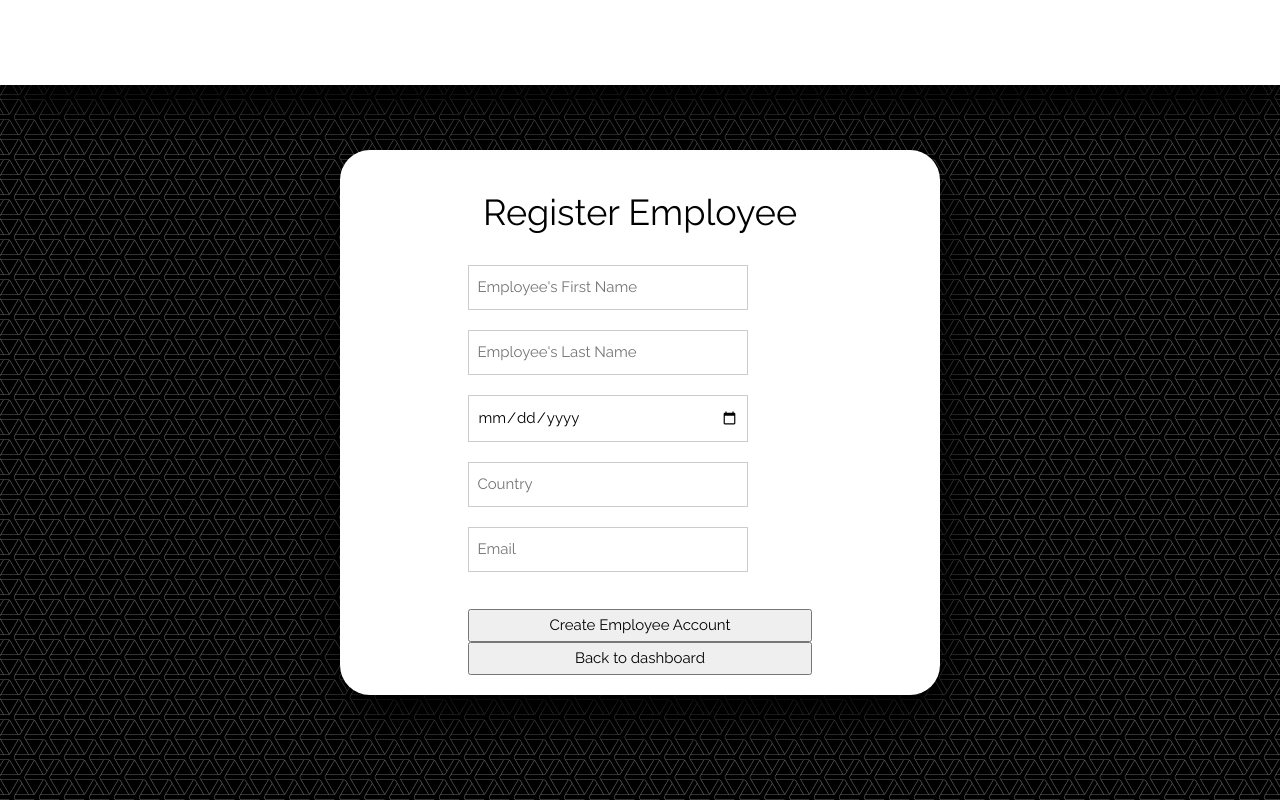
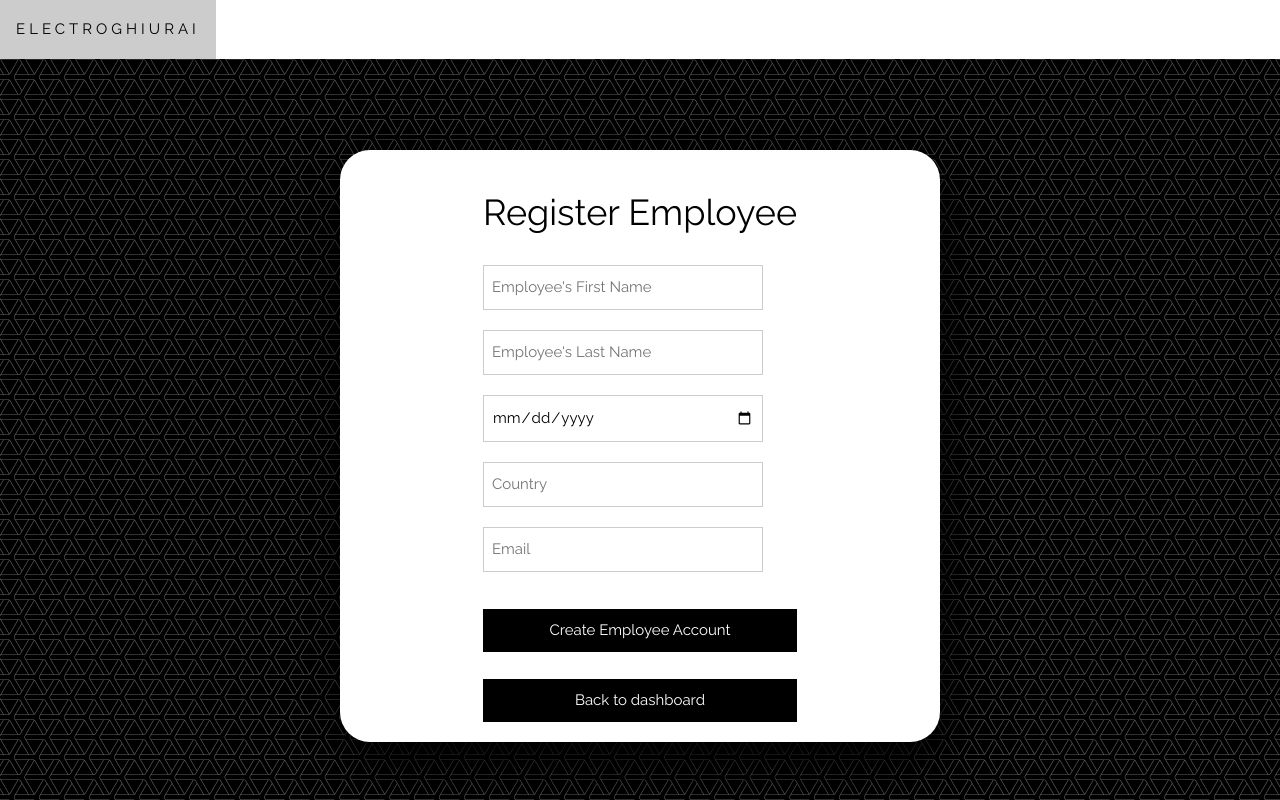
Before and after one commit to Dariusalba/electro-ghiurai-frontend, a React (Create React App) app: page /manager/employee/account in a window 1280 px wide. Built offline with nearby package versions, Linux system fonts and the light colour scheme.

Commit message:
employeeaccdone

```diff
--- a/src/pages/EmployeeAccountCreation.jsx
+++ b/src/pages/EmployeeAccountCreation.jsx
@@ -67,7 +67,7 @@ const EmployeeAccountCreation = () => {
 
   const notifyUserExists = () =>
     toast.error('❌ Username already exists!', {
-      position: "top-right",
+      position: "bottom-right",
       autoClose: 5000,
       hideProgressBar: false,
       closeOnClick: true,
@@ -84,7 +84,7 @@ const EmployeeAccountCreation = () => {
 
   const emailNotValid = () =>
     toast.error('❌ Please enter a valid email address!', {
-      position: "top-right",
+      position: "bottom-right",
       autoClose: 5000,
       hideProgressBar: false,
       closeOnClick: true,
@@ -96,7 +96,7 @@ const EmployeeAccountCreation = () => {
 
   const countryNotValid = () =>
     toast.error('❌ Please enter a valid country!', {
-      position: "top-right",
+      position: "bottom-right",
       autoClose: 5000,
       hideProgressBar: false,
       closeOnClick: true,
@@ -108,7 +108,7 @@ const EmployeeAccountCreation = () => {
 
     const nameNotEntered = () =>
     toast.error('❌ Please the employees first and last name!', {
-      position: "top-right",
+      position: "bottom-right",
       autoClose: 5000,
       hideProgressBar: false,
       closeOnClick: true,
@@ -120,7 +120,7 @@ const EmployeeAccountCreation = () => {
 
     const userRegistered = () =>
     toast.success('✅ Employee account created, redirecting to dashboard', {
-      position: "top-right",
+      position: "bottom-right",
       autoClose: 2000,
       hideProgressBar: false,
       closeOnClick: true,
@@ -181,10 +181,10 @@ const EmployeeAccountCreation = () => {
 
   return (
     <div>
-      <div className="welcome2">
-        <Link to="/manager/dashboard">
-          <h1 className='welcome-h1'>ElectroGhiurai</h1>
-        </Link>
+      <div class="w3-top">
+        <div class="w3-bar w3-white w3-card" id="myNavbar">
+          <a href="/manager/dashboard" class="w3-bar-item w3-button w3-wide">ELECTROGHIURAI</a>
+        </div>
       </div>
       <div className="app">
         <form onSubmit={handleSubmit}>
@@ -198,9 +198,11 @@ const EmployeeAccountCreation = () => {
             />
           ))}
           <br></br>
-          <button className="app-button" onClick={handleSubmit}>Create Employee Account</button>
+          <button className="w3-button w3-black app-button" onClick={handleSubmit}>Create Employee Account</button>
+          <br />
+          <br />
           <Link to="/manager/dashboard">
-              <button className="app-button">Back to dashboard</button>
+              <button className="w3-button w3-black app-button">Back to dashboard</button>
           </Link>
         </form>
       <ToastContainer />
```
